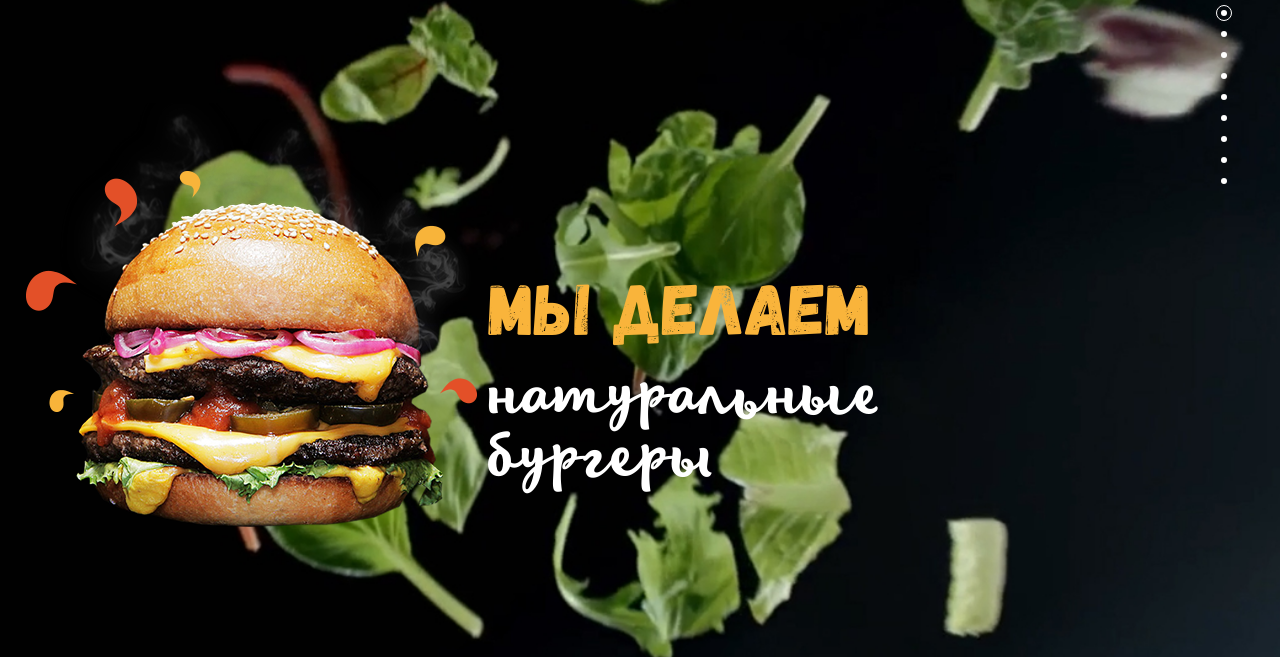
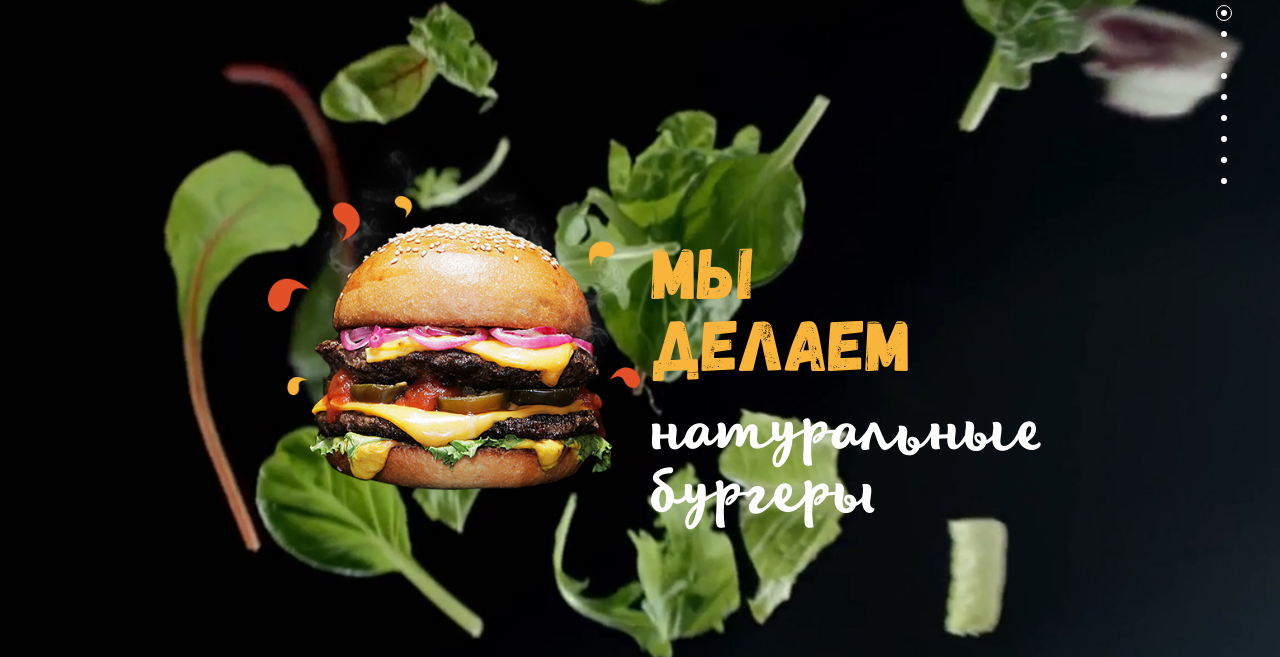
Before and after one commit to smanov-burgers/smanov-burgers.github.io, a plain HTML site: page index.html in a window 1280 px wide. Shown: the part 85-742 px from the top of the page. Drawn offline with Linux system fonts and the light colour scheme; files whose address does not match are found by name.

Commit message:
#master * Правки разъехавшегося

```diff
--- a/css/blocks/hero.scss
+++ b/css/blocks/hero.scss
@@ -27,7 +27,9 @@
     display: flex;
     align-items: center;
     flex: 1;
-    padding-left: rem(26px);
+    // padding-left: rem(26px);
+    justify-content: center;
+    padding: 0 20%;
 
     @include tablets {
         flex-direction: column;
@@ -35,7 +37,7 @@
     }
 }
 
-.hero__text {
+.hero__text, .hero__image {
     width: 50%;
     padding-top: rem(94px);
     padding-left: rem(12px);
@@ -47,3 +49,7 @@
         text-align: center;
     }
 }
+
+.hero__image{
+    padding-top: 0;
+}
```
Also changed, not shown: css/main.css.
